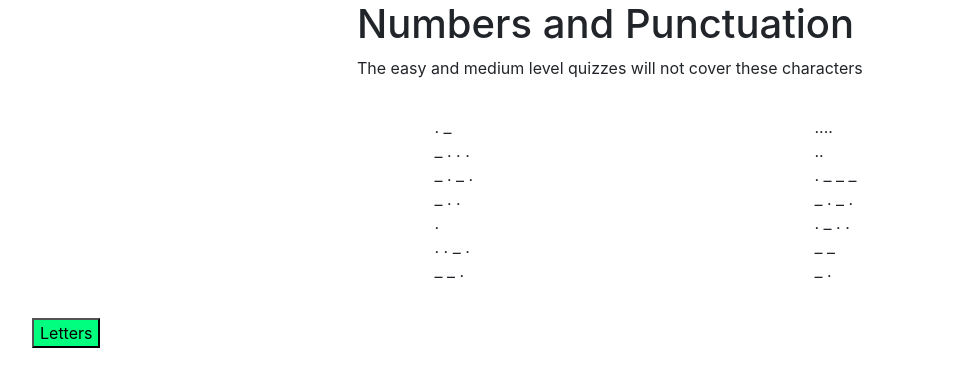
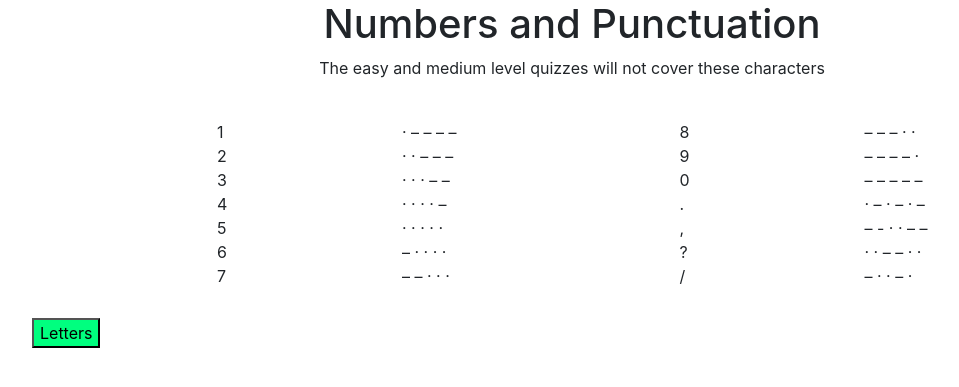
Before and after one commit to ArtesianSquid/InteractiveMorseWebApp, a Flask app: page /learn/numbers in a window 1280 px wide. Shown: the part 56-443 px from the top of the page, without its empty margins (68-1027 px from the left). Run offline with Flask 2, Linux system fonts and the light colour scheme; some libraries are stand-ins or nearby versions.

Commit message:
added data and fixed formatting

```diff
--- a/server.py
+++ b/server.py
@@ -65,7 +65,7 @@ alphabet = {
     "8": {
         "id": "8",
         "letter": "H",
-        "morse": "····",
+        "morse": "· · · ·",
         "word1": "HUG",
         "morse1": "····  ··–  – –·",
         "word2": "THE",
@@ -77,7 +77,7 @@ alphabet = {
     "9": {
         "id": "9",
         "letter": "I",
-        "morse": "··",
+        "morse": "· ·",
         "word1": "FIG",
         "morse1": "··–·  ··  – –·",
         "word2": "IKE",
@@ -116,69 +116,171 @@ alphabet = {
         "morse2": "– – –  –·  ·",
         "word3": "PRANK",
         "morse3": "·– –·  ·–·  ·–  –·  –·–",
-        "next_lesson": "end"
+        "next_lesson": "15"
     },
     "15": {
         "id": "15",
         "letter": "O",
-        "morse": "0"
+        "morse": "– – –",
+        "word1": "DOG",
+        "morse1": "–··  – – –  – –·",
+        "word2": "COP",
+        "morse2": "–·–·  – – –  ·– –·",
+        "word3": "FLOOR",
+        "morse3": "··–·  ·–··  – – –  – – –  ·–·",
+        "next_lesson": "18"
     },
     "16": {
         "id": "16",
         "letter": "P",
-        "morse": "0"
+        "morse": "· – – ·"
     },
     "17": {
         "id": "17",
         "letter": "Q",
-        "morse": "0"
+        "morse": "– – · –"
     },
     "18": {
         "id": "18",
         "letter": "R",
-        "morse": "0"
+        "morse": "· – ·",
+        "word1": "RAW",
+        "morse1": "·–·  ·–  ·– –",
+        "word2": "BAR",
+        "morse2": "-···  ·–  ·–·",
+        "word3": "HERO",
+        "morse3": "····  ·  ·–·  – – –",
+        "next_lesson": "19"
     },
     "19": {
         "id": "19",
         "letter": "S",
-        "morse": "0"
+        "morse": "· · ·",
+        "word1": "USE",
+        "morse1": "··–  ···  ·",
+        "word2": "ASH",
+        "morse2": "·-  ···  ····",
+        "word3": "OASIS",
+        "morse3": "·– – –  ·– ···  ··  ···",
+        "next_lesson": "20"
     },
     "20": {
         "id": "20",
         "letter": "T",
-        "morse": "0"
+        "morse": "–",
+        "word1": "EAT",
+        "morse1": "·  ·–  –",
+        "word2": "TAP",
+        "morse2": "–  ·–  ·– –·",
+        "word3": "DATE",
+        "morse3": "–··  ·–  –  ·",
+        "next_lesson": "end"
     },
     "21": {
         "id": "21",
         "letter": "U",
-        "morse": "0"
+        "morse": "· · –"
     },
     "22": {
         "id": "22",
         "letter": "V",
-        "morse": "0"
+        "morse": "· · · –"
     },
     "23": {
         "id": "23",
         "letter": "W",
-        "morse": "0"
+        "morse": "· – –"
     },
     "24": {
         "id": "24",
         "letter": "X",
-        "morse": "0"
+        "morse": "– · · –"
     },
     "25": {
         "id": "25",
         "letter": "Y",
-        "morse": "0"
+        "morse": "– · – –"
     },
     "26": {
         "id": "26",
         "letter": "Z",
-        "morse": "0"
+        "morse": "– – · ·"
     }
 }
+
+nums = {
+    "1": {
+        "id": "1",
+        "char": "1",
+        "morse": "· – – – –"
+    },
+    "2": {
+        "id": "2",
+        "char": "2",
+        "morse": "· · – – –"
+    },
+    "3": {
+        "id": "3",
+        "char": "3",
+        "morse": "· · · – –"
+    },
+    "4": {
+        "id": "4",
+        "char": "4",
+        "morse": "· · · · –"
+    },
+    "5": {
+        "id": "5",
+        "char": "5",
+        "morse": "· · · · ·"
+    },
+    "6": {
+        "id": "6",
+        "char": "6",
+        "morse": "– · · · ·"
+    },
+    "7": {
+        "id": "7",
+        "char": "7",
+        "morse": "– – · · ·"
+    },
+    "8": {
+        "id": "8",
+        "char": "8",
+        "morse": "– – – · ·"
+    },
+    "9": {
+        "id": "9",
+        "char": "9",
+        "morse": "– – – – ·"
+    },
+    "10": {
+        "id": "10",
+        "char": "0",
+        "morse": "– – – – –"
+    },
+    "11": {
+        "id": "11",
+        "char": ".",
+        "morse": "· – · – · –"
+    },
+    "12": {
+        "id": "12",
+        "char": ",",
+        "morse": "– - · · – –"
+    },
+    "13": {
+        "id": "13",
+        "char": "?",
+        "morse": "· · – – · ·"
+    },
+    "14": {
+        "id": "14",
+        "char": "/",
+        "morse": "– · · – ·"
+    }
+}
+
 
 quiz_questions = {
     "0" : {"difficulty" : "Easy",
@@ -228,7 +330,6 @@ def letters():
 def numbers():
     # alpahbet will be replaced by the dictionary for nums later
     global nums
-    nums = alphabet
     return render_template('numbers.html', data=nums)
 
 @app.route('/learn/<id>')
--- a/static/main.css
+++ b/static/main.css
@@ -3,16 +3,18 @@
   	width: 50px;
   	text-align: center;
   	font-size: 30px;
+	overflow: hidden;
+	white-space: nowrap;
 }
 a, a:hover, a:focus, a:active {
       text-decoration: none;
       color: inherit;
  }
 .txtheader {
-	margin-left: 400px;
+	text-align: center;
 }
 .txtcontent {
-	margin-left: 200px;
+	text-align: center;
 	padding-bottom: 40px;
 }
 .txtpad {
@@ -45,22 +47,10 @@ a, a:hover, a:focus, a:active {
 	float: left;
 	margin-top: 30px;
 }
-.nums {
-	padding-left: 350px;
-}
-.numRight {
-	padding-left: 175px;
-}
-.numMorse {
-	margin-left: -50px;
-}
-.numLeftMorse {
-	margin-left: 125px;
-}
 .numHeader {
-	margin-left: 325px;
+	text-align: center;
 }
 .numcontent {
-	margin-left: 325px;
+	text-align: center;
 	padding-bottom: 40px;
 }
--- a/templates/numbers.html
+++ b/templates/numbers.html
@@ -9,22 +9,27 @@
 <script type="text/javascript" src="{{ url_for('static', filename = 'numbers.js') }}"></script>
 <div class="container">
     <div class="row numHeader">
-        <h1>Numbers and Punctuation</h1>
+        <div class="col-md-12">
+            <h1>Numbers and Punctuation</h1>
+        </div>
     </div>
     <div class="row numcontent">
-        The easy and medium level quizzes will not cover these characters
+        <div class="col-md-12">
+            The easy and medium level quizzes will not cover these characters
+        </div>
     </div>
     <div class="row">
-        <div class="col-md-6">
+        <div class="col-md-2"></div>
+        <div class="col-md-4">
             <div class="row">
                 <div class="col-md-6">
-                    <div class="nums">{{data["1"].character}}</div>
-                    <div class="nums">{{data["2"].character}}</div>
-                    <div class="nums">{{data["3"].character}}</div>
-                    <div class="nums">{{data["4"].character}}</div>
-                    <div class="nums">{{data["5"].character}}</div>
-                    <div class="nums">{{data["6"].character}}</div>
-                    <div class="nums">{{data["7"].character}}</div>
+                    <div class="nums">{{data["1"].char}}</div>
+                    <div class="nums">{{data["2"].char}}</div>
+                    <div class="nums">{{data["3"].char}}</div>
+                    <div class="nums">{{data["4"].char}}</div>
+                    <div class="nums">{{data["5"].char}}</div>
+                    <div class="nums">{{data["6"].char}}</div>
+                    <div class="nums">{{data["7"].char}}</div>
                 </div>
                 <div class="col-md-6">
                     <div class="numLeftMorse">{{data["1"].morse}}</div>
@@ -37,16 +42,17 @@
                 </div>
             </div>
         </div>
-        <div class="col-md-6">
+        <div class="col-md-1"></div>
+        <div class="col-md-4">
             <div class="row">
                 <div class="col-md-6">
-                    <div class="numRight">{{data["8"].character}}</div>
-                    <div class="numRight">{{data["9"].character}}</div>
-                    <div class="numRight">{{data["10"].character}}</div>
-                    <div class="numRight">{{data["11"].character}}</div>
-                    <div class="numRight">{{data["12"].character}}</div>
-                    <div class="numRight">{{data["13"].character}}</div>
-                    <div class="numRight">{{data["14"].character}}</div>
+                    <div class="numRight">{{data["8"].char}}</div>
+                    <div class="numRight">{{data["9"].char}}</div>
+                    <div class="numRight">{{data["10"].char}}</div>
+                    <div class="numRight">{{data["11"].char}}</div>
+                    <div class="numRight">{{data["12"].char}}</div>
+                    <div class="numRight">{{data["13"].char}}</div>
+                    <div class="numRight">{{data["14"].char}}</div>
                 </div>
                 <div class="col-md-6">
                     <div class="numMorse">{{data["8"].morse}}</div>
@@ -59,6 +65,7 @@
                 </div>
             </div>
         </div>
+        <div class="col-md-1"></div>
     </div>
     <button id="letters">Letters</button>
 </div>
```
Also changed, not shown: templates/learn.html (+23 -15 lines), templates/letter.html (+8 -4 lines).
